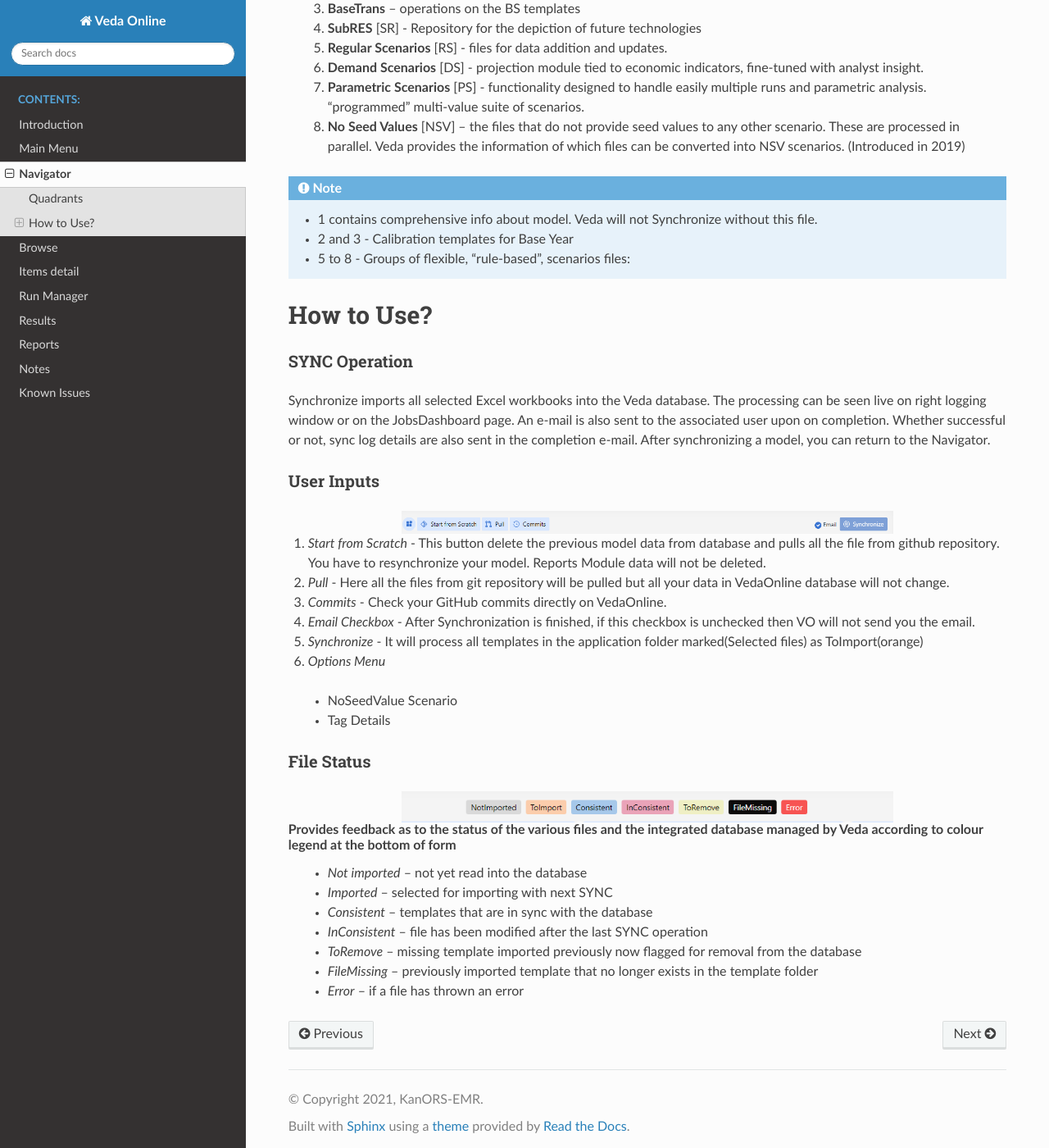
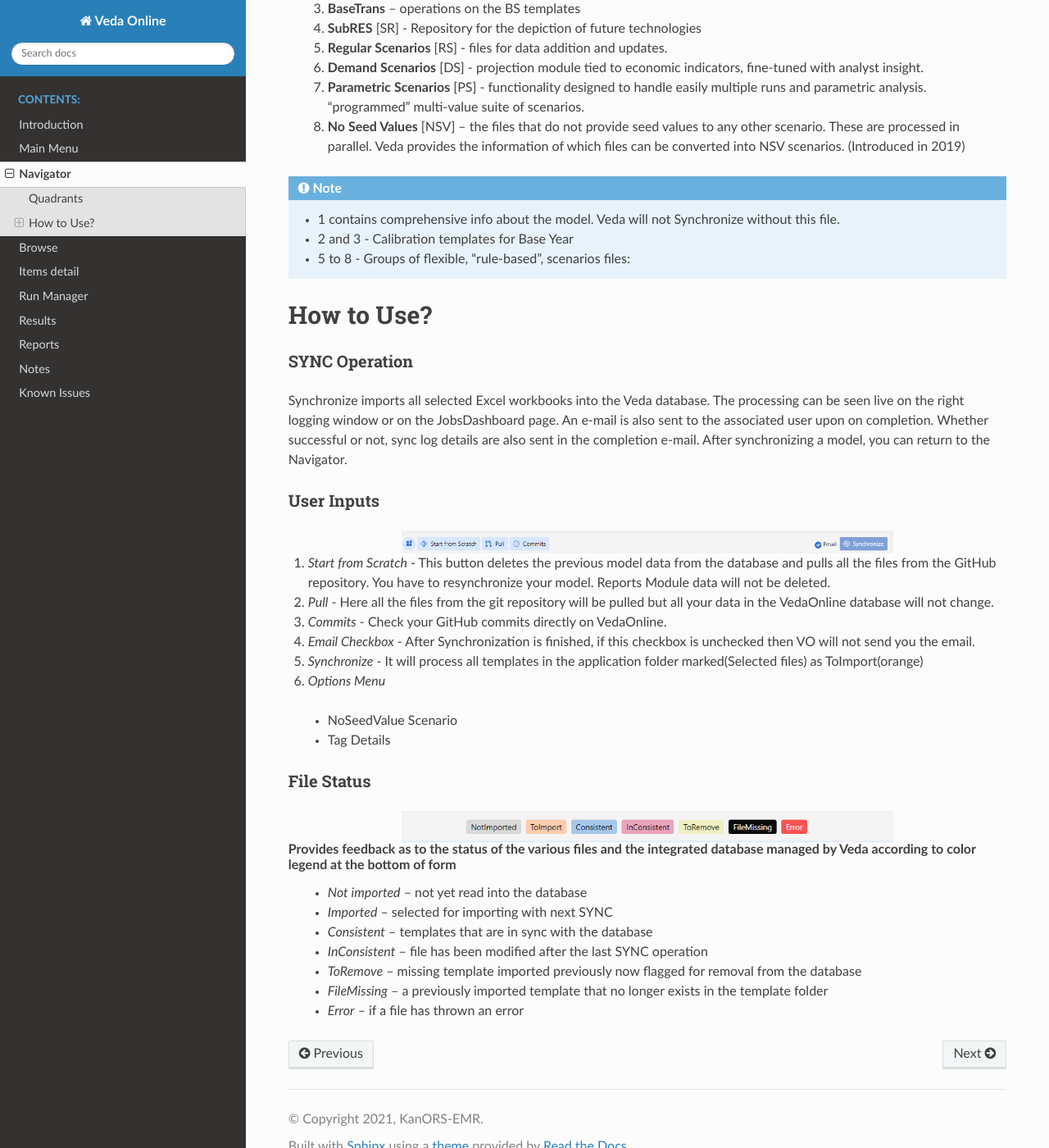
Before and after one commit to kanors-emr/VedaOnline-documentation, a Sphinx documentation site: the page built from source/pages/Navigator.rst, in a window 1280 px wide and 1400 px high, scrolled down 770 px. Shown: the whole window at 82% size. Built offline with Sphinx 7.4.7 and the Read the Docs theme 2.0.0, drawn with Linux system fonts in a browser that asks for light colours.

Commit message:
grammar check

```diff
--- a/source/pages/Navigator.rst
+++ b/source/pages/Navigator.rst
@@ -26,7 +26,7 @@ Quadrants
    #. **No Seed Values** [NSV] – the files that do not provide seed values to any other scenario. These are processed in parallel. Veda provides the information of which files can be converted into NSV scenarios. (Introduced in 2019)
 
 .. note::
-   - 1 contains comprehensive info about model. Veda will not Synchronize without this file.
+   - 1 contains comprehensive info about the model. Veda will not Synchronize without this file.
    - 2 and 3 - Calibration templates for Base Year
    - 5 to 8 - Groups of flexible, “rule-based”, scenarios files:
 
@@ -35,7 +35,7 @@ How to Use?
 -----------
 SYNC Operation
 ^^^^^^^^^^^^^^
-Synchronize imports all selected Excel workbooks into the Veda database. The processing can be seen live on right logging window or on the JobsDashboard page. An e-mail is also sent to the associated user upon on completion. Whether successful or not, sync log details are also sent in the completion e-mail.
+Synchronize imports all selected Excel workbooks into the Veda database. The processing can be seen live on the right logging window or on the JobsDashboard page. An e-mail is also sent to the associated user upon on completion. Whether successful or not, sync log details are also sent in the completion e-mail.
 After synchronizing a model, you can return to the Navigator.
 
 User Inputs
@@ -43,8 +43,8 @@ User Inputs
 .. image:: images/navigator_menu.png
    :width: 600
    :align: center
-#. *Start from Scratch* - This button delete the previous model data from database and pulls all the file from github repository. You have to resynchronize your model. Reports Module data will not be deleted.
-#. *Pull* - Here all the files from git repository will be pulled but all your data in VedaOnline database will not change.
+#. *Start from Scratch* - This button deletes the previous model data from the database and pulls all the files from the GitHub repository. You have to resynchronize your model. Reports Module data will not be deleted.
+#. *Pull* - Here all the files from the git repository will be pulled but all your data in the VedaOnline database will not change.
 #. *Commits* - Check your GitHub commits directly on VedaOnline.
 #. *Email Checkbox* - After Synchronization is finished, if this checkbox is unchecked then VO will not send you the email.
 #. *Synchronize* - It will process all templates in the application folder marked(Selected files) as ToImport(orange)
@@ -57,11 +57,11 @@ File Status
 .. image:: images/nav_files_status_legend.png
    :width: 600
    :align: center
-Provides feedback as to the status of the various files and the integrated database managed by Veda according to colour legend at the bottom of form
+Provides feedback as to the status of the various files and the integrated database managed by Veda according to color legend at the bottom of form
  * *Not imported* – not yet read into the database
  * *Imported* – selected for importing with next SYNC
  * *Consistent* – templates that are in sync with the database
  * *InConsistent* – file has been modified after the last SYNC operation
  * *ToRemove* – missing template imported previously now flagged for removal from the database
- * *FileMissing* – previously imported template that no longer exists in the template folder
+ * *FileMissing* – a previously imported template that no longer exists in the template folder
  * *Error* – if a file has thrown an error
```
